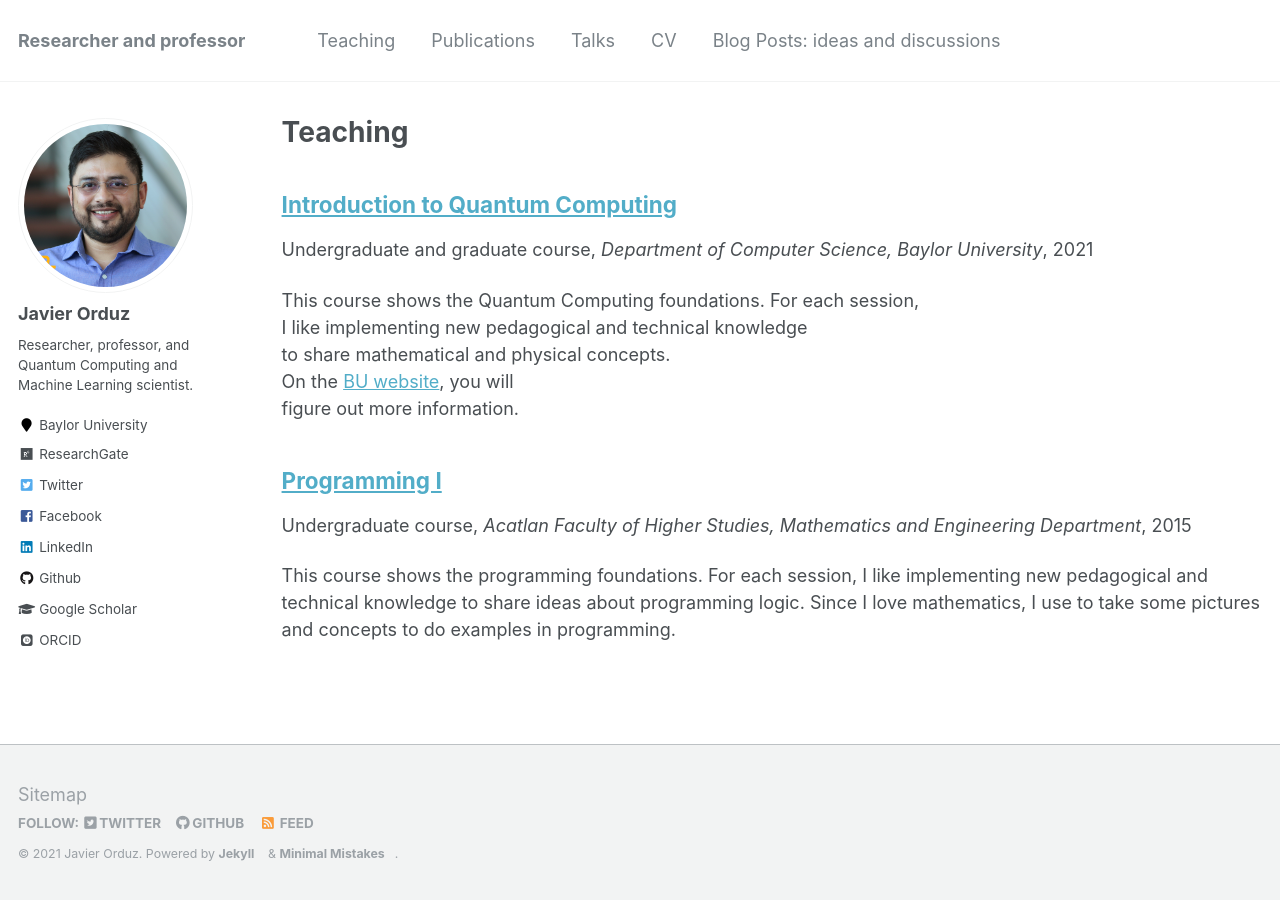
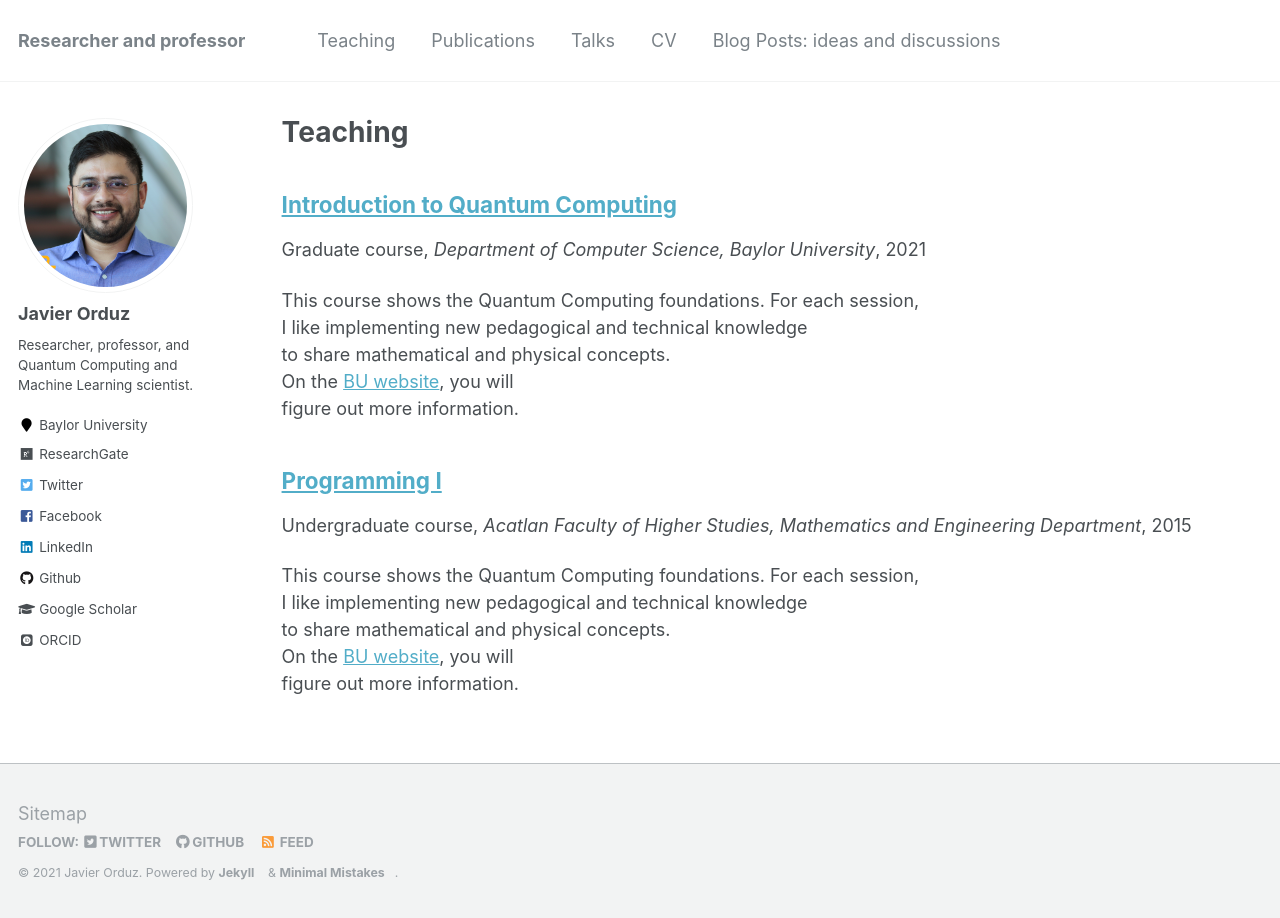
Before and after one commit to jaorduz/jaorduz.github.io, a Jekyll site: the page built from _pages/teaching.html, in a window 1280 px wide. Built offline with Jekyll 4.4.1, drawn with Linux system fonts in a browser that asks for light colours; some web fonts are replaced.

Commit message:
hhhh
hhhh

```diff
--- a/_teaching/2015-spring-teaching-1.md
+++ b/_teaching/2015-spring-teaching-1.md
@@ -8,7 +8,16 @@ date: 2015-02-01
 location: "Naucalpan de Juarez, Mexico"
 ---
 
+This course shows the Quantum Computing foundations. For each session,
+I like implementing new pedagogical and technical knowledge
+to share mathematical and physical concepts.
+On the [BU website](https://tinyurl.com/yhgalmw6), you will
+figure out more information.
+
+<!--
+
 This course shows the programming foundations. For each session, I like implementing new pedagogical and technical knowledge to share ideas about programming logic. Since I love mathematics, I use to take some pictures and concepts to do examples in programming.
 
 On the [UNAM FESAc's website](https://unam-fesac.github.io/), you will
 figure out more information.
+-->
--- a/_teaching/2021-summer-teaching-1.md
+++ b/_teaching/2021-summer-teaching-1.md
@@ -1,7 +1,7 @@
 ---
 title: "Introduction to Quantum Computing"
 collection: teaching
-type: "Undergraduate and graduate course"
+type: "Graduate course"
 permalink: /teaching/2021-summer-teaching-1
 venue: "Department of Computer Science, Baylor University"
 date: 2021-08-06
@@ -16,6 +16,6 @@ figure out more information.
 
 
 | Instructor   |      Javier Orduz      |   |
-|----------|:-------------:|------:|
+|--------------------|:-----------------------:|----------------:|
 | Office Location |  TBD |  |
 | Office Hours |    Wednesday/Friday   |   1:30-2:30 pm, or by appointment |
```
